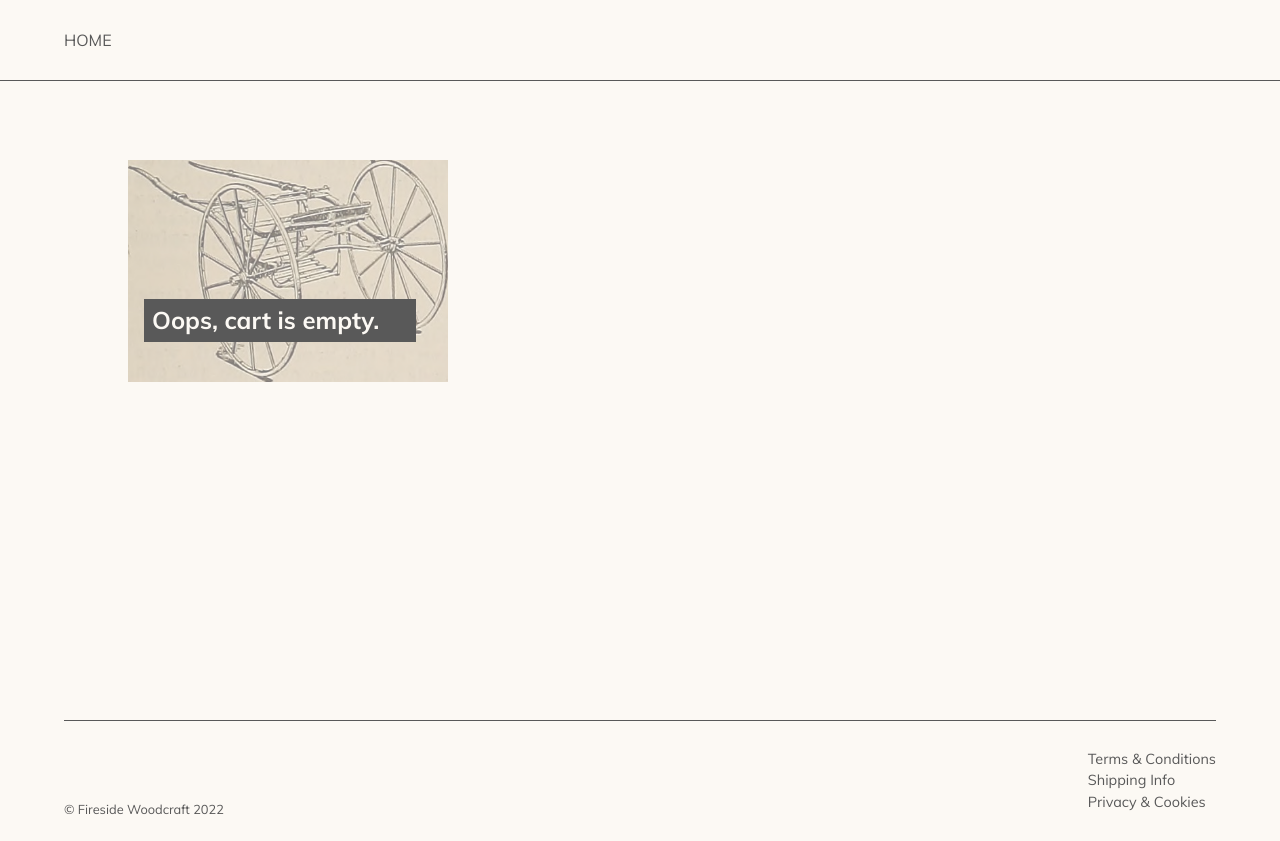
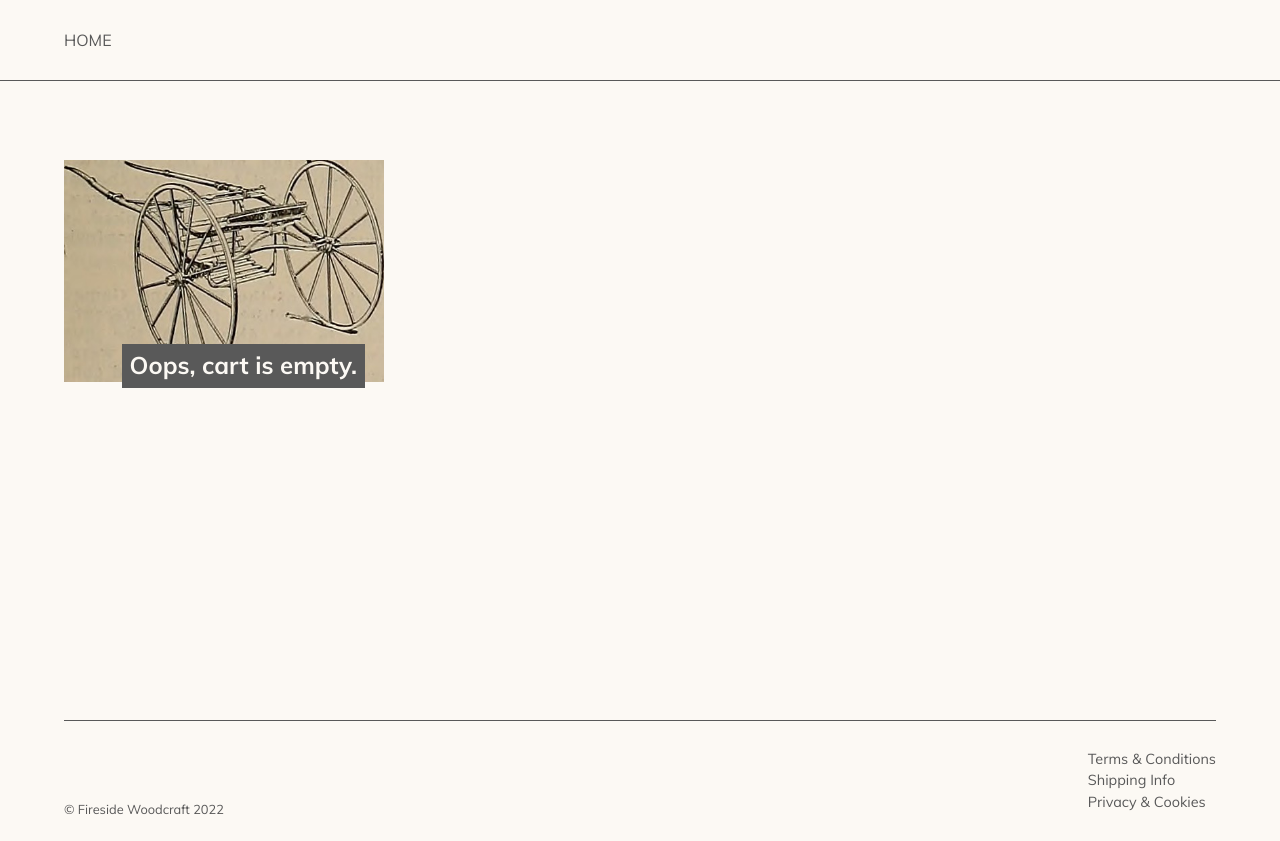
Before and after one commit to Uvacoder/woodcraft, a Next.js app: page /cart in a window 1280 px wide. Built offline with nearby package versions, Linux system fonts and the light colour scheme.

Commit message:
cart refresh ui bug

```diff
--- a/pages/cart.js
+++ b/pages/cart.js
@@ -29,7 +29,6 @@ const Cart = () => {
         )
     }
 
-    if (items.length === 0) {
     return (
         <>
             <Head>
@@ -37,37 +36,13 @@ const Cart = () => {
                 <meta name="viewport" content="initial-scale=1.0, width=device-width" />
             </Head>
             <nav className="cart-nav">
-                    <ul><Link href='/'><li><a className='cart-home-link'>HOME</a></li></Link>
-                    </ul>
-                </nav>
-                <div className='global-container' id='global-container'>
-                    <motion.div exit={{ opacity: 0 }} initial={{ opacity: 0 }} animate={{ opacity: 1 }} className="cart-container">
-                        <div className="empty-cart-message">
-                            <img src='img/cart.jpg' className="cart-image" />
-                            <h3>Oops, cart is empty.</h3>
-                        </div>
-                    </motion.div>
-
-                    <Footer />
-                </div>
-
-            </>
-        )
-    }
-    return (
-        <>
-            <Head>
-                <title>Cart | Fireside Woodcraft</title>
-                <meta name="viewport" content="initial-scale=1.0, width=device-width" />
-            </Head>
-
-            <nav className="cart-nav">
                 <ul>
                     <Link href='/'><li><a className='cart-home-link'>HOME</a></li></Link>
                 </ul>
             </nav>
             <div className='global-container' id='global-container'>
-                <motion.div exit={{ opacity: 0 }} initial={{ opacity: 0 }} animate={{ opacity: 1 }} className="cart-container">
+                {items.length > 0 &&
+                    <motion.div exit={{ opacity: 0 }} initial={{ opacity: 0 }} animate={{ opacity: 1 }} className="in-cart-container cart-container">
                         <div className='cart-list-container'>
                             <h2>Cart</h2>
                             {items.map((item, itemIndex) => (
@@ -81,12 +56,15 @@ const Cart = () => {
                                 </div>
                             </div>
                         </div>
-                </motion.div >
-
+                    </motion.div >}
+                {items.length === 0 && <motion.div exit={{ opacity: 0 }} initial={{ opacity: 0 }} animate={{ opacity: 1 }} className="empty-cart-container">
+                    <motion.img exit={{ opacity: 0 }} initial={{ opacity: 0 }} animate={{ opacity: 1 }} src='img/cart.jpg' className="old-cart-image" />
+                    <h3 className="empty-cart-text">Oops, cart is empty.</h3>
+                </motion.div>}
                 <Footer />
             </div>
         </>
-    );
+    )
 }
 
 export default Cart;
--- a/styles/layout/_cart.scss
+++ b/styles/layout/_cart.scss
@@ -4,6 +4,18 @@
     border-bottom: 1px solid $main-color;
     margin-bottom: 1%;
     position: relative;
+}
+
+.empty-cart-container {
+    width: 100%;
+    min-height: 90vh;
+    border-bottom: 1px solid $main-color;
+    margin-bottom: 1%;
+    position: relative;
+}
+
+.in-cart-container {
+    min-width: 90vw;
 }
 
 .cart-home-link {
@@ -14,35 +26,24 @@
     }
 }
 
-.empty-cart-message {
-    padding-top: 20vh;
-    margin-left: 5vw;
+.old-cart-image {
     width: 25vw;
-    position: relative;
-    user-select: none;
-
-    .cart-image {
-        width: 100%;
-        height: 100%;
-        position: relative;
+    position: absolute;
+    top: 20vh;
     opacity: 0.5;
     bottom: 0;
 }
 
-    h3 {
+.empty-cart-text {
     position: absolute;
     left: 5%;
-        bottom: 5%;
+    top: 40vh;
     background: $main-color;
     font-size: 1.5rem;
     color: $second-color;
-        width: 80%;
+    width: fit-content;
     padding: 0.5rem;
 }
-
-}
-
-
 
 .cart-nav {
     ul {
```
Also changed, not shown: components/cartItems.js (added, +14 -0 lines). Lines whose indentation alone changed are shown as unchanged.
